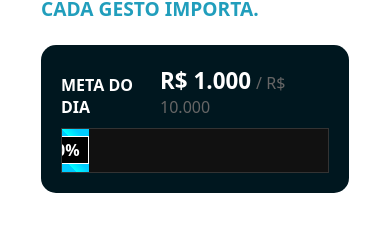
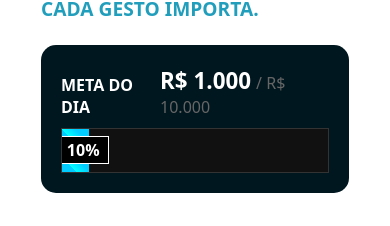
Before and after one commit to LAYSEGABI/pix-day-paq, a React (Vite) app: page / in a window 390 px wide. Shown: the part 1171-1397 px from the top of the page. Built offline with nearby package versions, Linux system fonts and the light colour scheme.

Commit message:
ajuste da label porcentagem

```diff
--- a/src/App.css
+++ b/src/App.css
@@ -915,7 +915,7 @@ header {
 
   .percentage-label {
   padding: 2px 8px;
-  margin-right: 00px;
+  margin-right: -20px;
   margin-left: 20px;
 
 }
```
